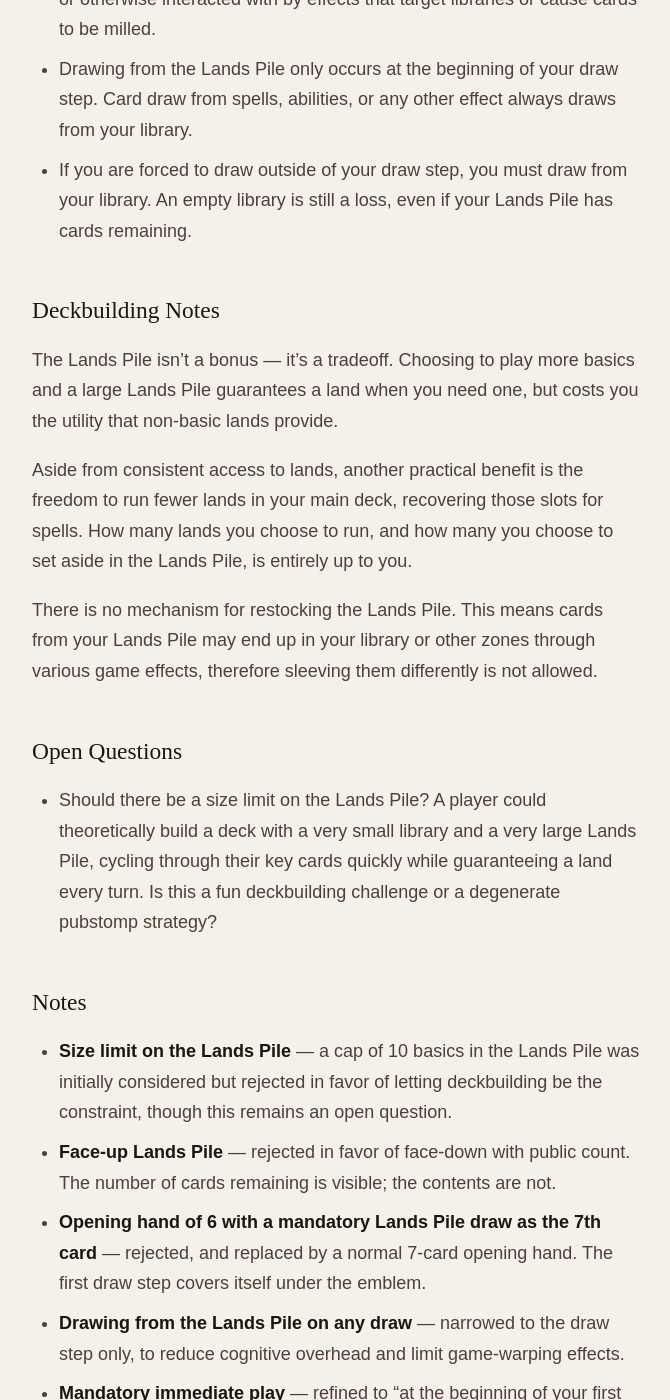
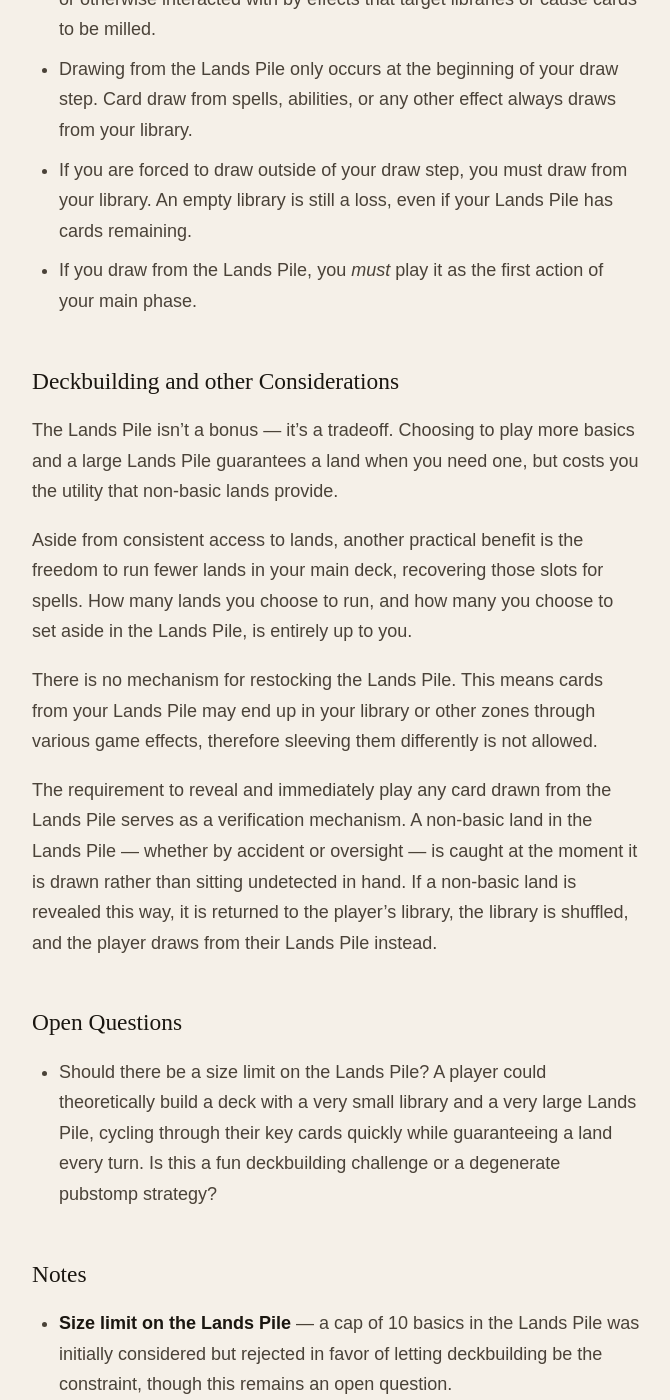
Before and after one commit to murtaugh/MTG-Lands-Pile, a Jekyll site: the page built from index.md, in a window 1280 px wide and 1400 px high, scrolled down 1800 px. Shown: the whole window, without its empty margins (304-974 px from the left). Built offline with Jekyll 4.4.1, drawn with Linux system fonts in a browser that asks for light colours; some web fonts are replaced; some of the changed text lies outside the part shown.

Commit message:
Update index.md

```diff
--- a/index.md
+++ b/index.md
@@ -39,16 +39,19 @@ Each player begins the game with an emblem with the following ability:
 - Because the Lands Pile is not a library, it cannot be searched, shuffled, or otherwise interacted with by effects that target libraries or cause cards to be milled.
 - Drawing from the Lands Pile only occurs at the beginning of your draw step. Card draw from spells, abilities, or any other effect always draws from your library.
 - If you are forced to draw outside of your draw step, you must draw from your library. An empty library is still a loss, even if your Lands Pile has cards remaining.
+- If you draw from the Lands Pile, you *must* play it as the first action of your main phase.
 
 ---
 
-## Deckbuilding Notes
+## Deckbuilding and other Considerations
 
 The Lands Pile isn't a bonus — it's a tradeoff. Choosing to play more basics and a large Lands Pile guarantees a land when you need one, but costs you the utility that non-basic lands provide.
 
 Aside from consistent access to lands, another practical benefit is the freedom to run fewer lands in your main deck, recovering those slots for spells. How many lands you choose to run, and how many you choose to set aside in the Lands Pile, is entirely up to you.
 
 There is no mechanism for restocking the Lands Pile. This means cards from your Lands Pile may end up in your library or other zones through various game effects, therefore sleeving them differently is not allowed.
+
+The requirement to reveal and immediately play any card drawn from the Lands Pile serves as a verification mechanism. A non-basic land in the Lands Pile — whether by accident or oversight — is caught at the moment it is drawn rather than sitting undetected in hand. If a non-basic land is revealed this way, it is returned to the player's library, the library is shuffled, and the player draws from their Lands Pile instead.
 
 ---
 
@@ -66,4 +69,4 @@ There is no mechanism for restocking the Lands Pile. This means cards from your
 - **Drawing from the Lands Pile on any draw** — narrowed to the draw step only, to reduce cognitive overhead and limit game-warping effects.
 - **Mandatory immediate play** — refined to "at the beginning of your first main phase" to map to an existing game step and prevent sequencing tricks that could take advantage of a known land draw.
 - **Treating the Lands Pile draw as a zone transfer rather than a draw** — rejected to preserve interactions with draw-based effects.
-- **Miracle-style reveal on any draw** — replaced by the requirement to immediately play the land, and the limitation that onlyyour first draw for the turn comes from the Lands Pile.
+- **Miracle-style reveal on any draw** — replaced by the requirement to immediately play the land, and the limitation that only your first draw for the turn comes from the Lands Pile.
```
